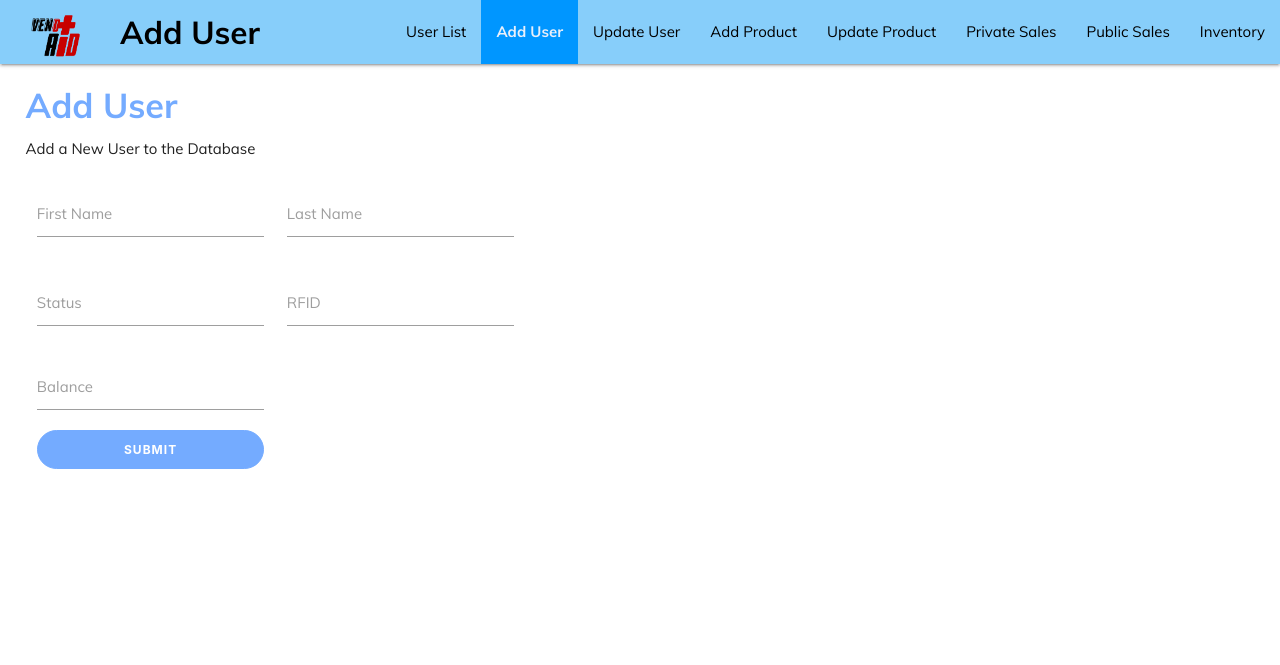
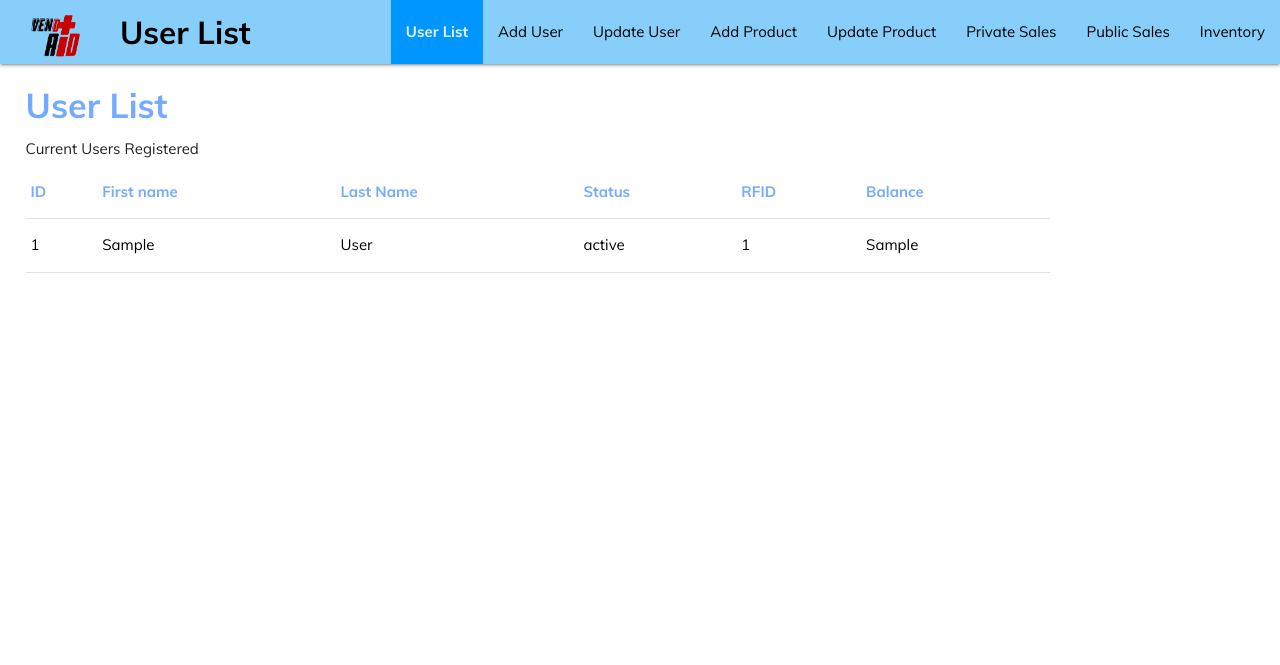
Before and after one commit to Tsukimiyu/vendaid, a PHP site: page /Userlist.php in a window 1280 px wide. Shown: the top 665 px of the page. Run offline with PHP 8.4, Linux system fonts and the light colour scheme; tables that the repository leaves empty or names only in its code hold one stand-in row (values such as "Sample post").

Commit message:
Update Userlist.php

```diff
--- a/Userlist.php
+++ b/Userlist.php
@@ -1,27 +1,3 @@
-<?php
-
-function updater($value,$lastname,$status,$rfid,$balance){
-    // Create connection
-    $conn = mysqli_connect('localhost', 'gypsy', 'admin', 'database');
-    $value =mysqli_real_escape_string($conn,$value);
-    // Check connection
-
-    if ($conn->connect_error) {
-        die("Connection failed: " . $conn->connect_error);
-    }
-    $sql = "INSERT INTO users (`FIRST_NAME`, `LAST_NAME`, `Status`, `RFID`, `Balance`) VALUES ('{$value}','{$lastname}','{$status}','{$rfid}','{$balance}')";
-    if ($conn->query($sql) === TRUE) {
-
-    } else {
-
-    }
-    $conn->close();
-}
-    if (isset($_POST['name']))
-        updater($_POST['name'],$_POST['lastname'],$_POST['status'],$_POST['rfid'],$_POST['balance'])
-
-?>
-
 <!DOCTYPE html>
 <html>
 <head>
@@ -39,23 +15,10 @@ function updater($value,$lastname,$status,$rfid,$balance){
 			padding: 0;
 
    }
-    .button {
-    width: 100%;
-   border-radius: 20px;
-  border: 1px solid #74ABFF;
-  background-color: #74ABFF;
-  color: #FFFFFF;
-  font-size: 12px;
-  font-weight: bold;
-  padding: 12px 45px;
-  letter-spacing: 1px;
-  text-transform: uppercase;
-  transition: transform 80ms ease-in;
-}
-
-.row {
+table {
       margin: 5px;
       margin-left: 2%;
+      width: 80%;
     }
   .headertitle{
   color: #74ABFF;
@@ -70,16 +33,16 @@ margin-left: 2%;
     }
 
 	</style>
-    <title>Add User</title>
+	<title>User List</title>
 </head>
 <body>
 	  <nav>
-    <div class="nav-wrapper" style="background-color: lightskyblue" >
+    <div  style="background-color: lightskyblue" class="nav-wrapper">
       <a href="carousel.php"> <img class="navbar-logo" src="Images/vendaidbgblack.png"> </a>
-      <a href="useroption.php" style= "color:black; font-weight: bold;" href="#" class="brand-logo">Add User</a>
+      <a href="useroption.php" style= "color:black; font-weight: bold;" href="#" class="brand-logo">User List</a>
       <ul id="nav-mobile" class="right hide-on-med-and-down">
-        <li><a style= "background-color: lightskyblue; color:black;" href="Userlist.php">User List</a></li>
-        <li class="active"><a style= "background-color: #0096FF; color:#e8effa; font-weight: bold;" href="AddUser.php">Add User</a></li>
+        <li class="active"><a style= "background-color: #0096FF; color:#e8effa; font-weight: bold;" href="Userlist.php">User List</a></li>
+        <li><a style= "background-color: lightskyblue; color:black;" href="AddUser.php">Add User</a></li>
         <li><a style= "background-color: lightskyblue; color:black;" href="updateuserRFID.php">Update User</a></li>
         <li><a style= "background-color: lightskyblue; color:black;" href="AddProduct.php">Add Product</a></li>
         <li><a style= "background-color: lightskyblue; color:black;" href="updateproduct.php">Update Product</a></li>
@@ -90,41 +53,56 @@ margin-left: 2%;
     </div>
   </nav>
 
- <h4 class="headertitle">  Add User </h4>
-  <p class="headersub">  Add a New User to the Database </p>
 
- <div class="row">
-    <form style="height:500px;width:500px;" class="col s12" action="" method="post">
-      <div class="row">
-        <div class="row"></div>
-        <div class="input-field col s6">
-          <input id="first_name" name="name" type="text" style="color: black;" class="validate">
-          <label for="first_name">First Name</label>
-        </div>
-        <div class="input-field col s6">
-          <input id="last_name" name="lastname" type="text" style="color: black;" class="validate">
-          <label for="last_name">Last Name</label>
-        </div>
-        <div class="row"></div>
-        <div class="input-field col s6">
-          <input id="status" type="text" name="status" style="color: black;" class="validate">
-          <label for="status">Status</label>
-        </div>
+ <h4 class="headertitle"> User List </h4>
+  <p class="headersub">  Current Users Registered </p>
 
-        <div class="input-field col s6">
-          <input id="rfid" type="text" name="rfid" style="color: black;" class="validate">
-          <label for="rfid">RFID</label>
-        </div>
-        <div class="input-field col s6">
-          <input id="balance" type="text" name="balance"style="color: black;" class="validate">
-          <label for="balance">Balance</label>
-        <input class="button" type="submit" /><br/>
-        </div>
-        <div class="row"></div>
-      </div>
-  </div>
+  <?php $conn = mysqli_connect('localhost', 'gypsy', 'admin', 'database');
+$sql = "SELECT ID, FIRST_NAME, LAST_NAME, STATUS, RFID, Balance FROM users";
+$result = $conn->query($sql);
+
+echo "<font color=black> <table border='1'>
+
+<tr>
+
+<th>ID</th>
+
+<th>First name</th>
+
+<th>Last Name</th>
+
+<th>Status</th>
+
+<th>RFID</th>
+
+<th>Balance</th>
+
+</tr>";
+
+while($row = $result->fetch_assoc())
+  {
+
+  echo "<tr>";
+
+  echo "<td>" . $row['ID'] . "</td>";
+
+  echo "<td>" . $row['FIRST_NAME'] . "</td>";
+
+  echo "<td>" . $row['LAST_NAME'] . "</td>";
+
+  echo "<td>" . $row['STATUS'] . "</td>";
+
+  echo "<td>" . $row['RFID'] . "</td>";
+
+  echo "<td>" . $row['Balance'] . "</td>";
 
 
+  echo "</tr>";
 
+  }
+
+echo "</table>";
+
+?>
 </body>
 </html>
```
Lines whose indentation alone changed are shown as unchanged.
